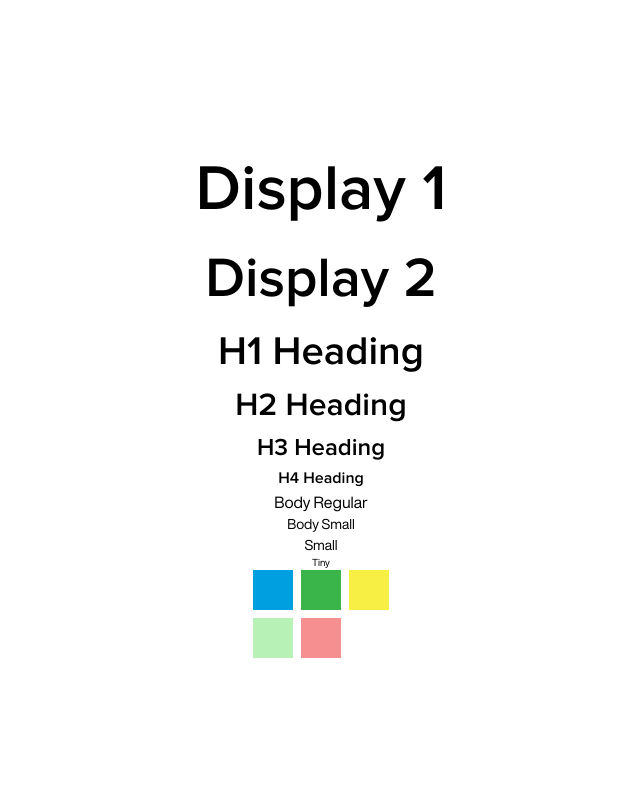
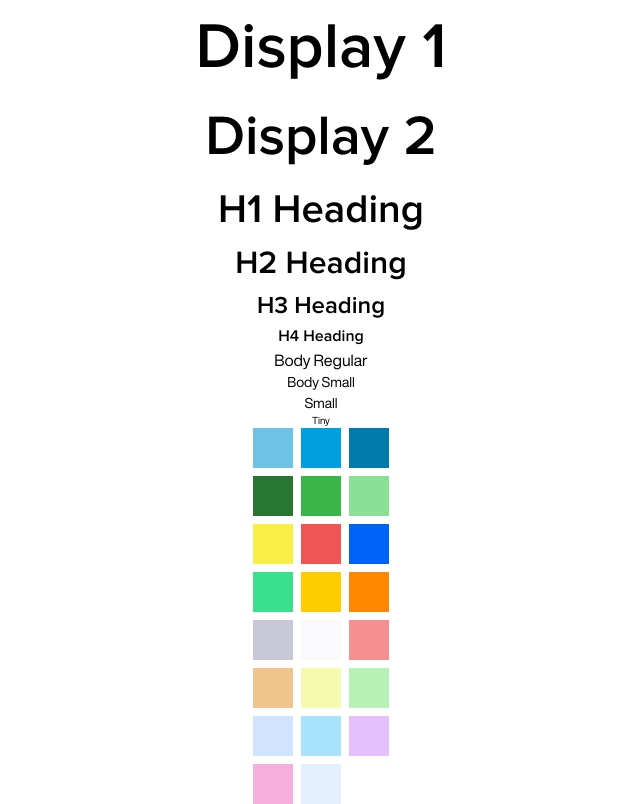
Before and after one commit to UofA-Blueprint/AlzheimerCalgary2.0, a React (Vite) app: page /test in a window 1280 px wide. Shown: the whole page, without its empty margins (319-959 px from the left). Built offline with nearby package versions, Linux system fonts and the light colour scheme.

Commit message:
button color change

```diff
--- a/src/components/Button.tsx
+++ b/src/components/Button.tsx
@@ -38,21 +38,18 @@ const Button: React.FC<ButtonProps> = ({
       }
     }
   }, [text]);
-  // general detail
-  const buttonClassName = `flex flex-row items-center justify-center p-4
-  ${rounded ? "rounded-full" : "rounded-lg"} w-full h-full`;
-
-  // #color management
-  const buttonStyle: React.CSSProperties = {
-    backgroundColor: !status ? "#E4E4EB" : fill ? "#009FDF" : "transparent",
-    color: !status ? "#8F90A6" : fill ? "white" : "#007BAC",
-    border: !status || fill ? "none" : "2px solid #007BAC",
-  };
+  const buttonClassName = `flex flex-row items-center justify-center p-4 ${
+    !status
+      ? "bg-neutrals-light-200 text-gray-400"
+      : fill
+      ? "bg-primary-main text-white"
+      : "text-primary-dark border-primary-dark border-2"
+  } ${rounded ? "rounded-full" : "rounded-lg"} w-full h-full`;
 
   return (
     <button
       ref={buttonRef}
-      style={{ fontSize, ...buttonStyle }}
+      style={{ fontSize }}
       onClick={onClick}
       className={buttonClassName}
       disabled={!status}
--- a/src/routes/Test.tsx
+++ b/src/routes/Test.tsx
@@ -14,11 +14,29 @@ function Test() {
       <div className="text-sm">Small</div>
       <div className="text-tiny">Tiny</div>
       <div className="grid grid-rows-auto grid-cols-3 gap-2">
-        <TestSquare className={"bg-primary-main"} />
-        <TestSquare className={"bg-secondary-main"} />
-        <TestSquare className={"bg-accent"} />
-        <TestSquare className={"bg-profile-jade"} />
-        <TestSquare className={"bg-profile-tulip"} />
+        <TestSquare className="bg-primary-light" />
+        <TestSquare className="bg-primary-main" />
+        <TestSquare className="bg-primary-dark" />
+        <TestSquare className="bg-secondary-light" />
+        <TestSquare className="bg-secondary-main" />
+        <TestSquare className="bg-secondary-dark" />
+        <TestSquare className="bg-accent" />
+        <TestSquare className="bg-status-red-main" />
+        <TestSquare className="bg-status-blue-main" />
+        <TestSquare className="bg-status-green-main" />
+        <TestSquare className="bg-status-yellow-main" />
+        <TestSquare className="bg-status-orange-main" />
+        <TestSquare className="bg-neutrals-dark-100" />
+        <TestSquare className="bg-neutrals-light-200" />
+        <TestSquare className="bg-profile-tulip" />
+        <TestSquare className="bg-profile-gold" />
+        <TestSquare className="bg-profile-lime" />
+        <TestSquare className="bg-profile-jade" />
+        <TestSquare className="bg-profile-water" />
+        <TestSquare className="bg-profile-air" />
+        <TestSquare className="bg-profile-lilac" />
+        <TestSquare className="bg-profile-candy" />
+        <TestSquare className="bg-status-blue-light" />
       </div>
     </div>
   );
```
